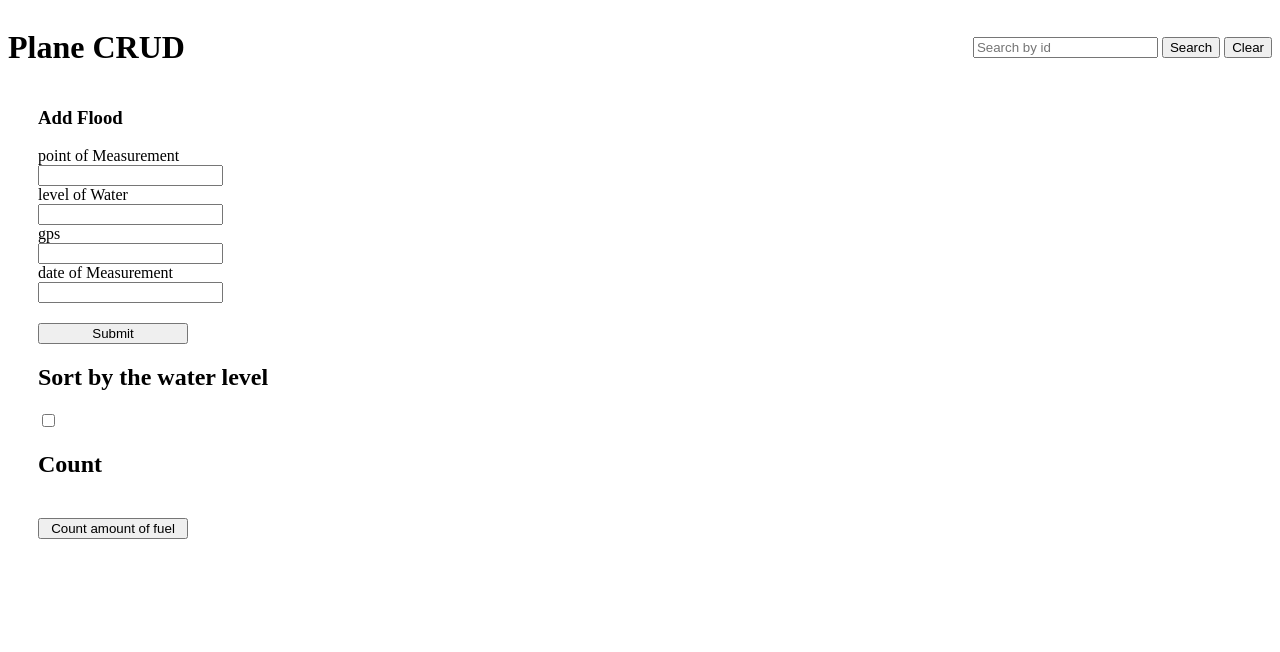
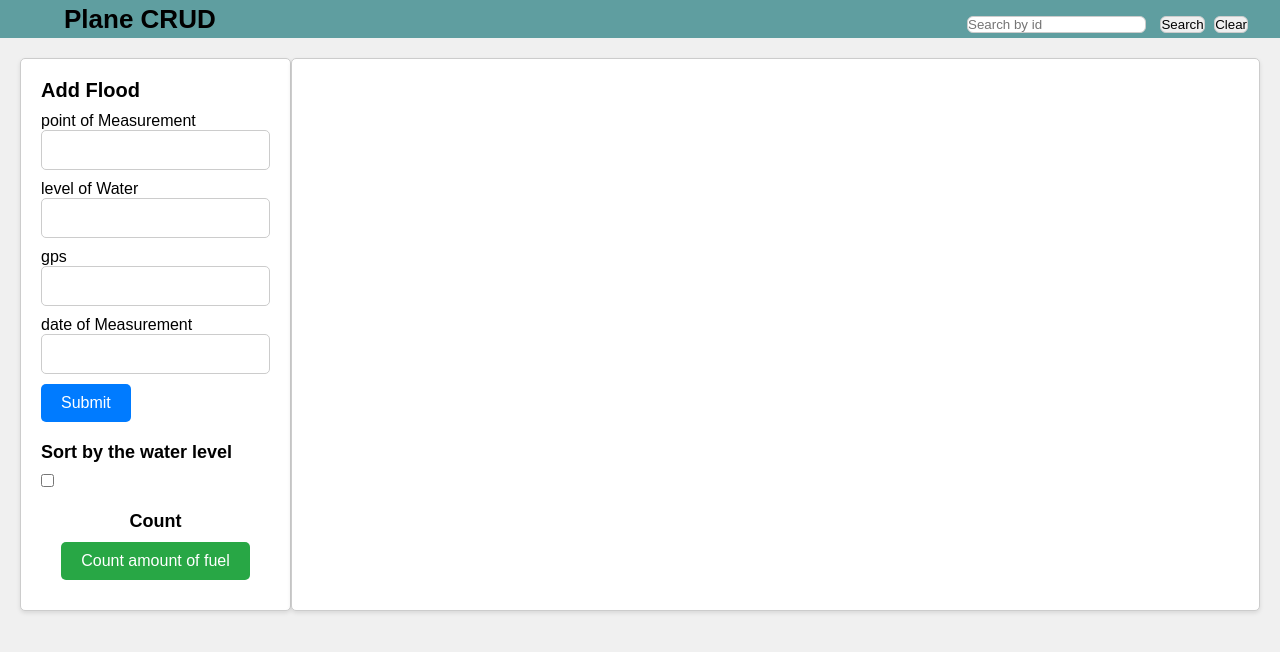
Before and after one commit to Danvace/Landing, a plain HTML site: page index.html in a window 1280 px wide. Drawn offline with nearby package versions, Linux system fonts and the light colour scheme; no server answers.

Commit message:
add some css and fix one bug

```diff
--- a/index.css
+++ b/index.css
@@ -1,8 +1,61 @@
+body {
+    margin: 0;
+    width: 100%;
+}
 header {
     display: flex;
     align-items: center;
     justify-content: space-between;
+    background-color: cadetblue;
 }
+header .left-side {
+    padding-left: 4rem;
+}
+header .left-side h1 {
+    font-size: 1.625rem;
+    font-style: normal;
+    font-weight: 900;
+    line-height: 2.375rem; /* 146.154% */
+}
+
+header .search-block {
+    padding-right: 2rem;
+}
+
+#find-input {
+    border-radius:6px;
+    border: 1px solid #ccc;
+    margin-right: 10px;
+}
+
+#find-button {
+    border-radius:6px;
+    border: 1px solid #ccc;
+    margin-right: 5px;
+    transition: transform 0.3s;
+}
+
+#find-button:active {
+    transform: translateY(5px);
+}
+
+#cancel-find-button {
+    border-radius:6px;
+    border: 1px solid #ccc;
+    transition: transform 0.3s;
+}
+
+#cancel-find-button:active {
+    transform: translateY(5px);
+}
+
+
+
+#find-input[type="search"]:focus {
+    border-color: red; /* Change the border color on focus */
+    box-shadow: 0 0 5px red;
+}
+
 main {
     display: flex;
     justify-content: flex-start;
@@ -14,51 +67,176 @@ main {
     justify-content: space-between;
 }
 
-.left-side-cards {
-    width: 30%;
-    padding-left: 30px;
+/*.left-side-cards {*/
+/*    display: flex;*/
+/*    flex-direction: column;*/
+/*    align-items: center;*/
+/*    width: 30%;*/
+/*    background-color: #cccccc;*/
+/*    height: 100vh;*/
+/*}*/
+
+/*.add-card {*/
+/*    display: flex;*/
+/*    flex-direction: column;*/
+
+/*}*/
+
+/*.left-side-cards button {*/
+/*    margin-top: 20px;*/
+/*    width: 150px;*/
+/*}*/
+
+/*.edit {*/
+/*    padding-top: 20px;*/
+/*    display: flex;*/
+/*    flex-direction: column;*/
+/*    justify-content: center;*/
+/*}*/
+
+/*.edit > label {*/
+/*    padding-bottom: 20px;*/
+/*}*/
+
+/*.edit button {*/
+/*    width: 150px;*/
+/*}*/
+
+/*.plane-card {*/
+/*    padding-left: 10px;*/
+/*    padding-bottom: 5px;*/
+/*    margin-right: 15px;*/
+/*    margin-bottom: 10px;*/
+/*    border: 2px solid aqua;*/
+/*    border-radius: 20px;*/
+/*    width: 10rem;*/
+/*}*/
+
+/*.items-to-list {*/
+/*    display: flex;*/
+/*    flex-flow: wrap;*/
+/*    list-style: none;*/
+/*}*/
+/* Reset default margin and padding for all elements */
+* {
+    margin: 0;
+    padding: 0;
+    box-sizing: border-box;
 }
 
-.add-card {
-    display: flex;
-    flex-direction: column;
-
+/* Apply some basic styles to the body */
+body {
+    font-family: Arial, sans-serif;
+    background-color: #f0f0f0;
 }
 
-.left-side-cards button {
-    margin-top: 20px;
-    width: 150px;
+/* Style the main container */
+main {
+    display: flex;
+    justify-content: space-between;
+    padding: 20px;
 }
 
-.edit {
-    padding-top: 20px;
-    display: flex;
-    flex-direction: column;
-    justify-content: center;
+/* Style the left-side-cards container */
+.left-side-cards {
+    background-color: #fff;
+    border: 1px solid #ccc;
+    padding: 20px;
+    border-radius: 5px;
+    box-shadow: 0 2px 4px rgba(0, 0, 0, 0.1);
 }
 
-.edit > label {
-    padding-bottom: 20px;
+/* Style the form elements */
+form.add-card {
+    margin-bottom: 20px;
 }
 
-.edit button {
-    width: 150px;
+form.add-card h3 {
+    font-size: 20px;
+    margin-bottom: 10px;
 }
 
-.plane-card {
-    padding-left: 10px;
-    padding-bottom: 5px;
-    margin-right: 15px;
+label {
+    display: block;
     margin-bottom: 10px;
-    border: 2px solid aqua;
-    border-radius: 20px;
-    width: 10rem;
 }
 
-.items-to-list {
-    display: flex;
-    flex-flow: wrap;
+input[type="text"],
+input[type="number"] {
+    width: 100%;
+    padding: 10px;
+    border: 1px solid #ccc;
+    border-radius: 5px;
+    font-size: 16px;
+}
+
+button#button-submit {
+    background-color: #007BFF;
+    color: #fff;
+    border: none;
+    padding: 10px 20px;
+    border-radius: 5px;
+    cursor: pointer;
+    font-size: 16px;
+}
+
+/* Style the Sort by the water level checkbox */
+.sort-volume {
+    margin-bottom: 20px;
+}
+
+.sort-volume h2 {
+    font-size: 18px;
+    margin-bottom: 10px;
+}
+
+input#checkbox {
+    margin-right: 5px;
+}
+
+/* Style the Count button and output */
+.count-amount {
+    text-align: center;
+}
+
+.count-amount h2 {
+    font-size: 18px;
+    margin-bottom: 10px;
+}
+
+button#count-button {
+    background-color: #28A745;
+    color: #fff;
+    border: none;
+    padding: 10px 20px;
+    border-radius: 5px;
+    cursor: pointer;
+    font-size: 16px;
+}
+
+p#count-output {
+    font-size: 18px;
+    margin-top: 10px;
+}
+
+/* Style the show-list container */
+.show-list {
+    flex: 1;
+    background-color: #fff;
+    border: 1px solid #ccc;
+    border-radius: 5px;
+    box-shadow: 0 2px 4px rgba(0, 0, 0, 0.1);
+    padding: 20px;
+}
+
+/* Style the list items */
+ul#items-to-list {
     list-style: none;
+}
+
+ul#items-to-list li {
+    font-size: 16px;
+    margin-bottom: 10px;
 }
 
 .container {
--- a/index.html
+++ b/index.html
@@ -13,7 +13,7 @@
     </div>
     <div class="search-block">
         <label for="find-input"></label>
-        <input type="text" id="find-input" placeholder="Search by id">
+        <input type="search" id="find-input" placeholder="Search by id">
         <button id="find-button">Search</button>
         <button id="cancel-find-button">Clear</button>
     </div>
@@ -38,13 +38,7 @@
                 Submit
             </button>
         </form>
-        <!--        <div class="edit">-->
-        <!--            <label>Find by name <br>-->
-        <!--                <input type="text" id="find-input">-->
-        <!--            </label>-->
-        <!--            <button id="find-button">Find</button>-->
-        <!--            <button id="cancel-find-button">Cancel</button>-->
-        <!--        </div>-->
+
         <div class="sort-volume">
             <h2> Sort by the water level </h2>
             <label>
--- a/index.mjs
+++ b/index.mjs
@@ -41,7 +41,8 @@ const addItem = ({
 
     itemWithID.then((data) => {
         floods.push(data);
-        addItemToPage(data)
+        foundFloods.push(data);
+        addItemToPage(data);
     })
 }
 
@@ -78,7 +79,7 @@ countButton.addEventListener("click", () => {
     //count level of water
     let sum = 0;
     for (const flood of foundFloods) {
-        sum += flood.levelOfWater;
+        sum += parseInt(flood.levelOfWater);
     }
     //display level of water on page
     document.getElementById("count-output").innerHTML = sum;
```
